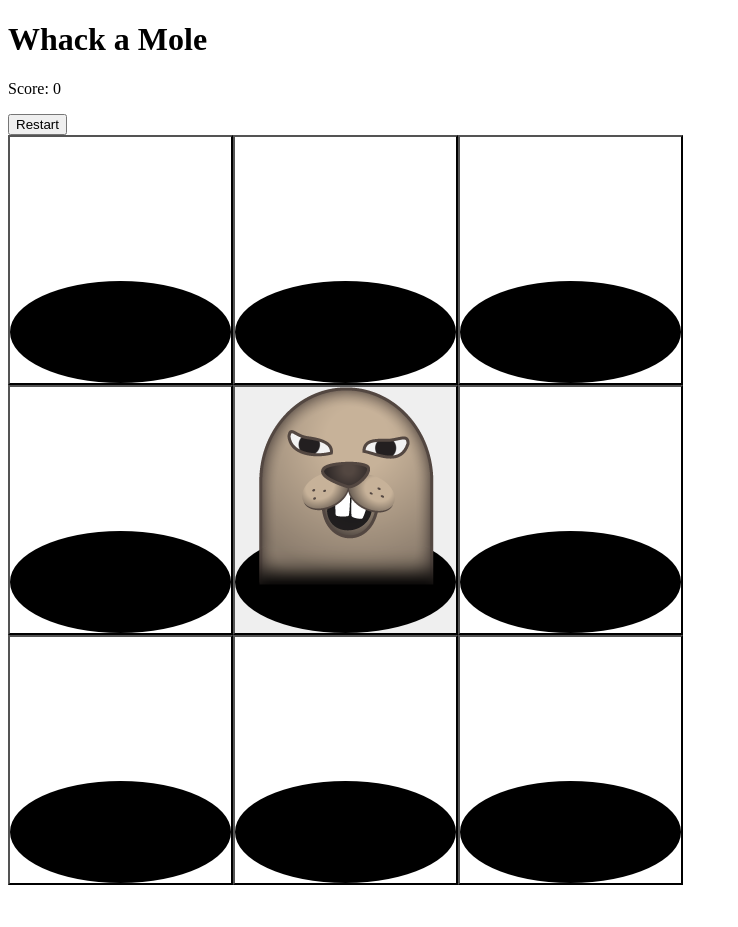
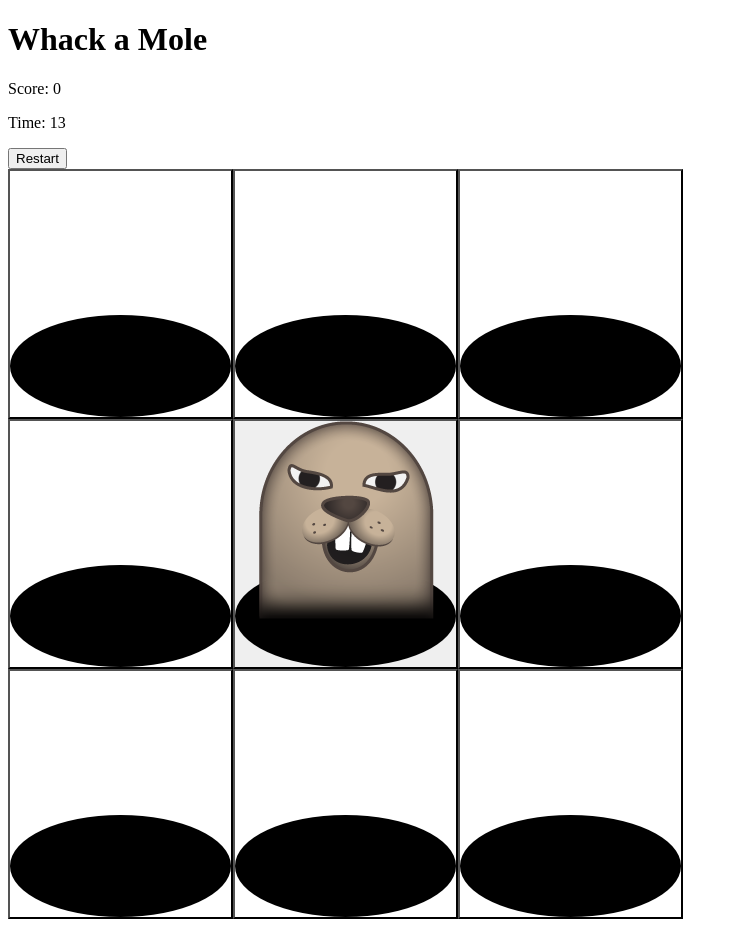
Before and after one commit to emiliodmorales/whack-a-mole, a React (Vite) app: page / in a window 1280 px wide. Both pictures are taken after a click on the button "Play". Shown: the whole page, without its empty margins (0-738 px from the left). Before the commit the page ends 893 px from the top, so only its background shows below. Built offline with nearby package versions, Linux system fonts and the light colour scheme.

Commit message:
create timer

```diff
--- a/src/game/GameScreen.jsx
+++ b/src/game/GameScreen.jsx
@@ -1,11 +1,22 @@
+import { useEffect, useRef, useState } from "react";
 import { useGame } from "../GameContext";
 import "./game.css";
 
 export default function GameScreen() {
   const { endGame, moleLocation, whackMole, score } = useGame();
+  // Timer
+  const [time, setTime] = useState(useRef(15));
+  setInterval(() => {
+    setTime({ current: time.current - 1 });
+  }, 1000);
+  useEffect(() => {
+    if (time.current <= 0) endGame();
+  });
+
   return (
     <>
       <p>Score: {score}</p>
+      <p>Time: {time.current}</p>
       <button onClick={endGame}>Restart</button>
       <section className="holes">
         {Array.from({ length: 9 })
```
